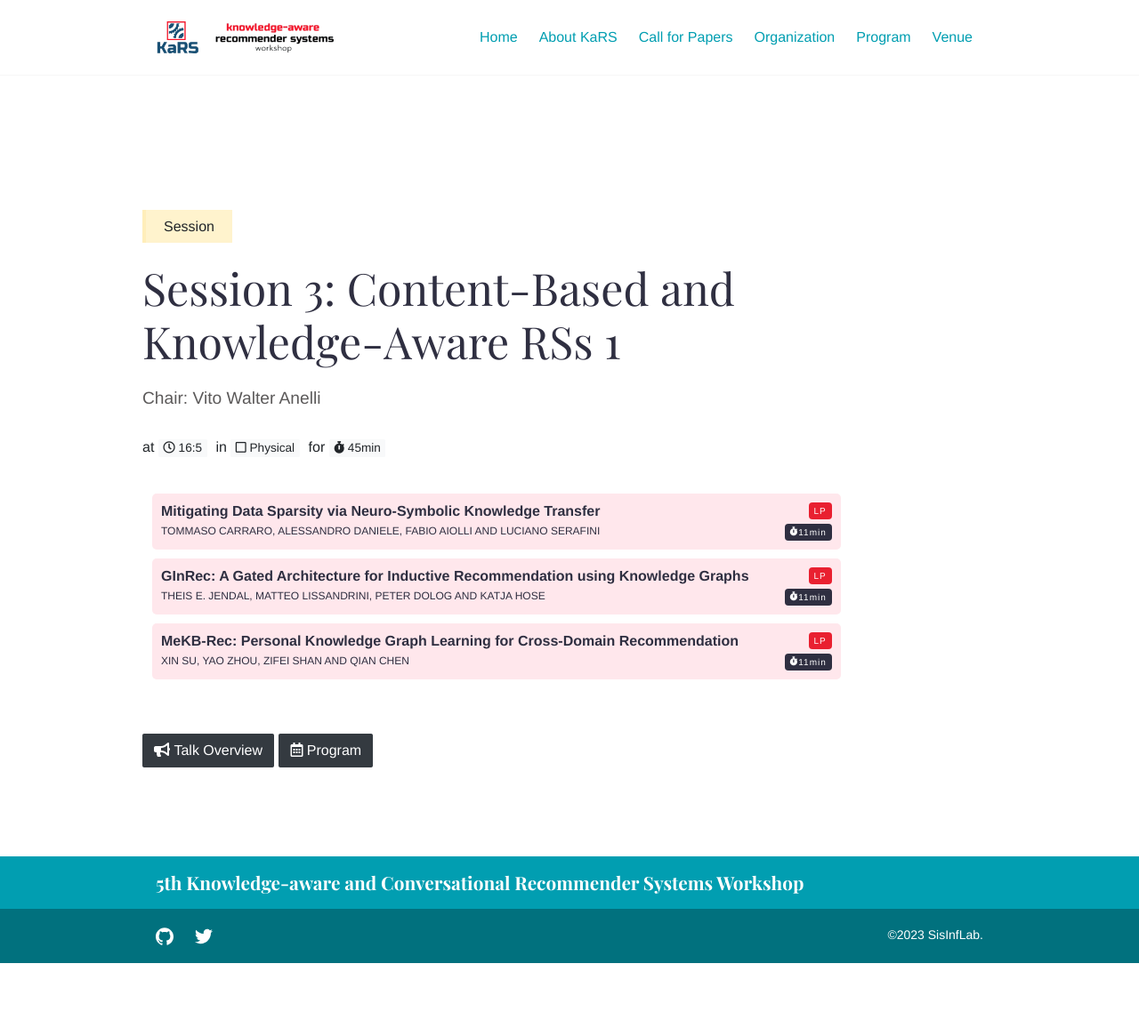
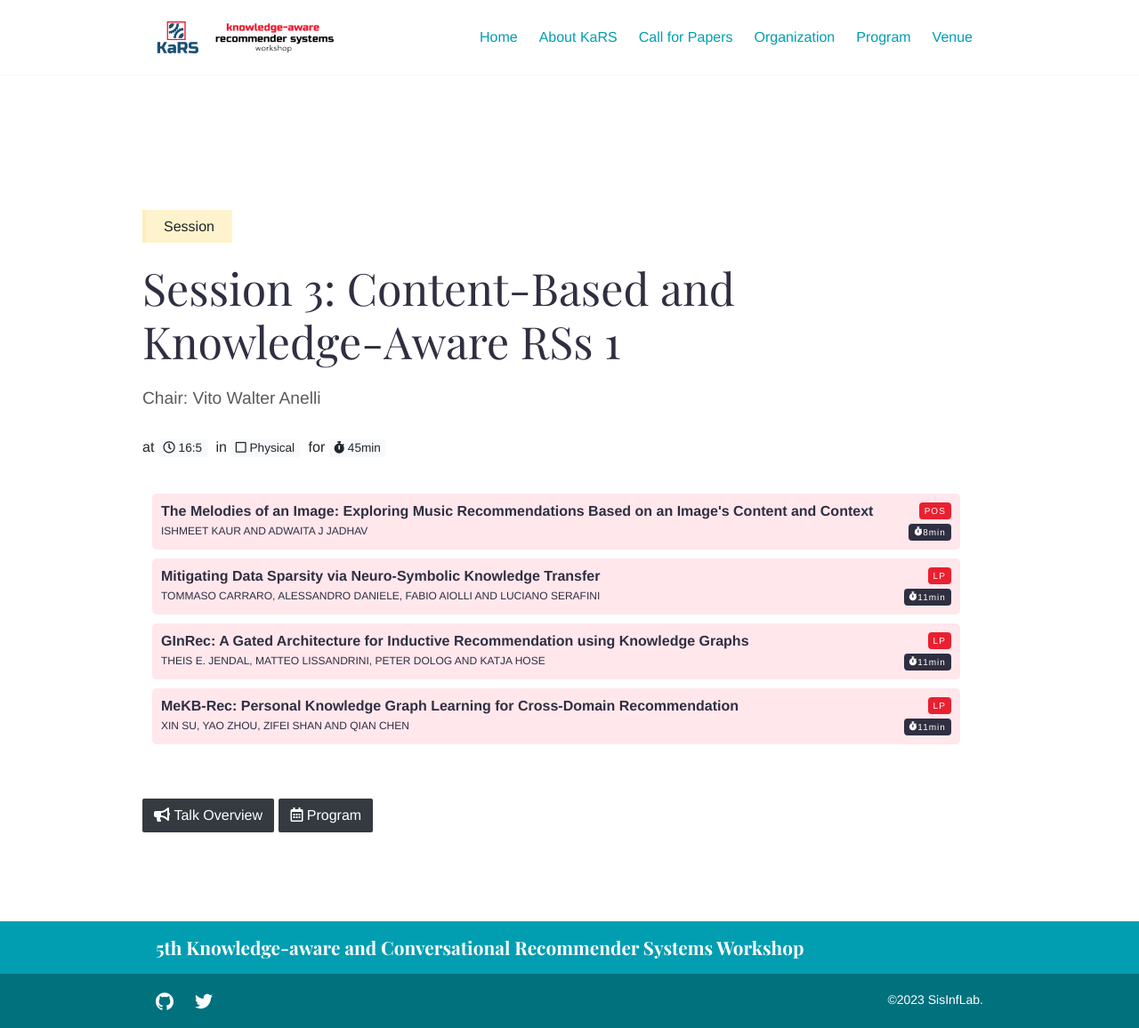
Before and after one commit to kars-workshop/2023, a Jekyll site: the page built from _talks/session3.md, in a window 1280 px wide. Shown: the whole page at 89% size. Built offline with Jekyll 4.4.1, drawn with Linux system fonts in a browser that asks for light colours; before the commit the page ends 1083 px from its top, so only the background shows below that.

Commit message:
Update session3.json

```diff
--- a/_data/session3.json
+++ b/_data/session3.json
@@ -1,4 +1,10 @@
 [
+  {
+    "title": "The Melodies of an Image: Exploring Music Recommendations Based on an Image's Content and Context",
+    "authors": "Ishmeet Kaur and Adwaita J Jadhav",
+    "type": "POS",
+    "duration": 8
+  },
   {
     "title": "Mitigating Data Sparsity via Neuro-Symbolic Knowledge Transfer",
     "authors": "Tommaso Carraro, Alessandro Daniele, Fabio Aiolli and Luciano Serafini",
```
